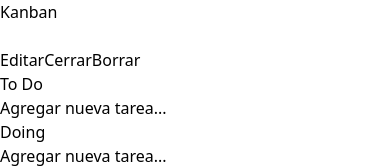
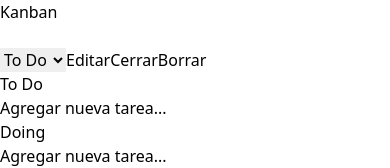
Before and after one commit to ManuelDeAlba/kanban, a React (Vite) app: page / in a window 390 px wide. Shown: the top 168 px of the page. Built offline with nearby package versions, Linux system fonts and the light colour scheme.

Commit message:
Add column selector for mobile devices

```diff
--- a/src/components/TareasProvider.jsx
+++ b/src/components/TareasProvider.jsx
@@ -166,24 +166,39 @@ function TareasProvider({ children }) {
                         </form>
                     )}
 
-                    <div className="flex flex-col sm:flex-row gap-4">
+                    <div className="flex flex-col sm:flex-row flex-wrap gap-4">
                         {!isEditing ? (
                             <>
+                                <select
+                                    className="w-full bg-blue-700 text-center py-2 outline-none rounded-md"
+                                    onInput={(e) => cambiarEstadoTarea(tarea.id, e.target.value)}
+                                >
+                                    {
+                                        columnas.map(columna => (
+                                            <option
+                                                key={columna}
+                                                value={columna}
+                                            >
+                                                {columna}
+                                            </option>
+                                        ))
+                                    }
+                                </select>
                                 <button
                                     onClick={() => handleEditar()}
-                                    className="text-white bg-blue-700 hover:bg-blue-800 font-medium rounded-lg text-sm px-5 py-2.5 text-center dark:bg-blue-600 dark:hover:bg-blue-700 focus:ring-2 focus:ring-blue-900 outline-none"
+                                    className="flex-grow text-white bg-blue-700 hover:bg-blue-800 font-medium rounded-lg text-sm px-5 py-2.5 text-center dark:bg-blue-600 dark:hover:bg-blue-700 focus:ring-2 focus:ring-blue-900 outline-none"
                                 >
                                     Editar
                                 </button>
-                                <Button onClick={cerrarModal}>Cerrar</Button>
+                                <Button className="flex-grow" onClick={cerrarModal}>Cerrar</Button>
                             </>
                         ) : (
                             <>
-                                <Button onClick={handleGuardar}>Guardar</Button>
-                                <Button onClick={handleCancelar}>Cancelar</Button>
+                                <Button className="flex-grow" onClick={handleGuardar}>Guardar</Button>
+                                <Button className="flex-grow" onClick={handleCancelar}>Cancelar</Button>
                             </>
                         )}
-                        <Button onClick={handleBorrar} className="!bg-red-500 focus:ring-red-600">Borrar</Button>
+                        <Button onClick={handleBorrar} className="flex-grow !bg-red-500 focus:ring-red-600">Borrar</Button>
                     </div>
                 </div>
             </div>
```
